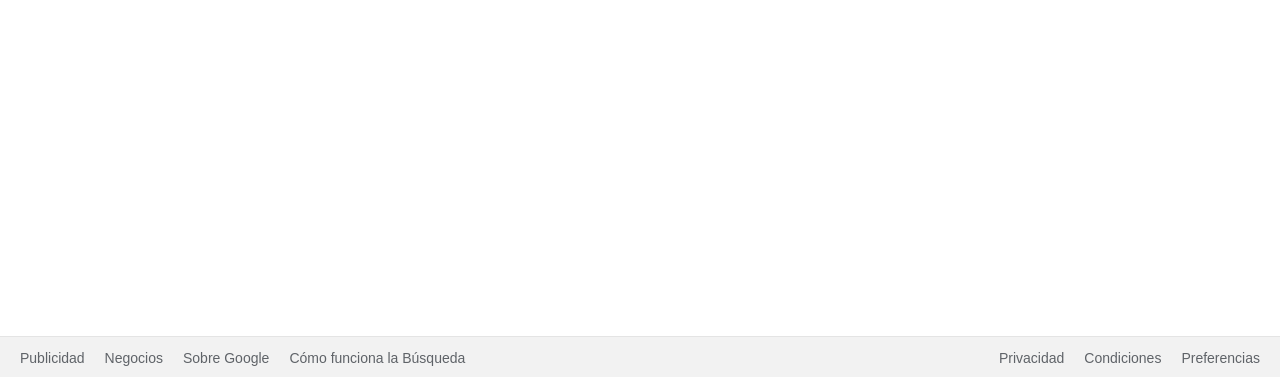
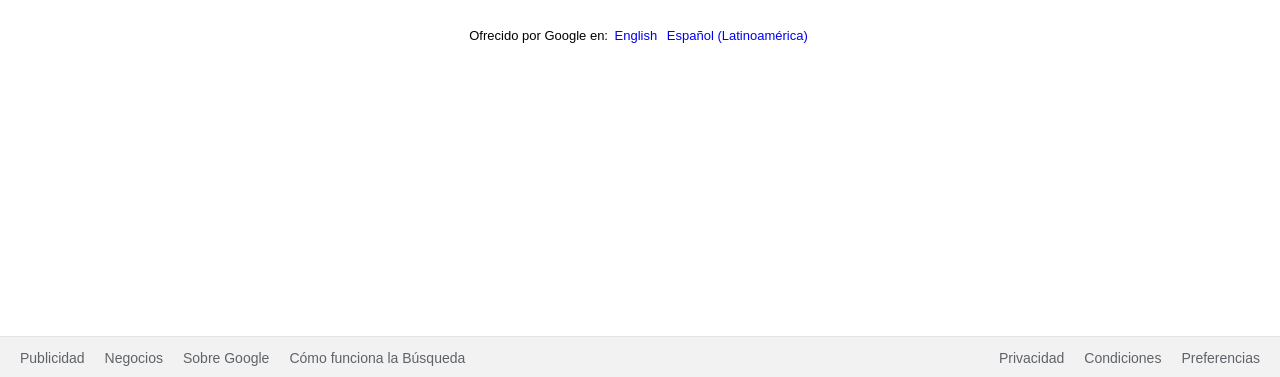
Before and after one commit to JandroMejia97/google-clone, a plain HTML site: page index.html in a window 1280 px wide. Shown: the part 423-800 px from the top of the page. Drawn offline with Linux system fonts and the light colour scheme.

Commit message:
Añadiendo enlaces, estilos extra y README.md

```diff
--- a/css/styles.css
+++ b/css/styles.css
@@ -8,6 +8,11 @@ body {
 a {
     cursor: pointer;
     text-decoration: none;
+}
+
+a:hover {
+    opacity: 0.85;
+    text-decoration: underline;
 }
 
 header {
@@ -134,6 +139,24 @@ main .main-buttons button:hover {
     color: #222;
 }
 
+main .main-message {
+    margin-top: 12px;
+}
+
+main .main-message div {
+    font-size: small;
+    margin-bottom: 24px;
+}
+
+main .main-message p {
+    display: inline-block;
+    line-height: 28px;
+}
+
+main .main-message a {
+    padding: 0 3px;
+}
+
 footer {
     left: 0;
     right: 0;
--- a/index.html
+++ b/index.html
@@ -4,6 +4,7 @@
     <meta charset="UTF-8">
     <meta name="viewport" content="width=device-width, initial-scale=1.0">
     <title>Google Clone</title>
+    <link rel="shortcut icon" href="assets/images/unnamed.png" type="image/x-icon">
     <link rel="stylesheet" href="css/styles.css">
 </head>
 <body>
@@ -11,10 +12,10 @@
         <nav>
             <ul class="nav-right-section">
                 <li>
-                    <a href="">Gmail</a>
+                    <a href="https://mail.google.com/mail/?tab=wm&authuser=0&ogbl">Gmail</a>
                 </li>
                 <li>
-                    <a href="">Imágenes</a>
+                    <a href="https://www.google.com.ar/imghp?hl=es&tab=wi&authuser=0&ogbl">Imágenes</a>
                 </li>
                 <li class="icon menu-icon">
                     <a href=""></a>
@@ -49,6 +50,15 @@
                 <button>
                     Me siento con suerte
                 </button>
+            </div>
+        </section>
+        <section class="main-message">
+            <div>
+                <p>
+                    Ofrecido por Google en:
+                    <a href="https://www.google.com.sv/setprefs?sig=0_6WgfE0CfjXt1RXiDKvWbmoOlzXs%3D&amp;hl=en&amp;source=homepage&amp;sa=X&amp;ved=0ahUKEwiNy4mc87vqAhUrF7kGHdZwAYEQ2ZgBCA8">English</a>
+                    <a href="https://www.google.com.sv/setprefs?sig=0_6WgfE0CfjXt1RXiDKvWbmoOlzXs%3D&amp;hl=es-419&amp;source=homepage&amp;sa=X&amp;ved=0ahUKEwiNy4mc87vqAhUrF7kGHdZwAYEQ2ZgBCBA">Español (Latinoamérica)</a>
+                </p>
             </div>
         </section>
     </main>
```
Also changed, not shown: assets/images/756729-200.png (renamed from assets/756729-200.png), assets/images/unnamed.png (added), 1 other file.
